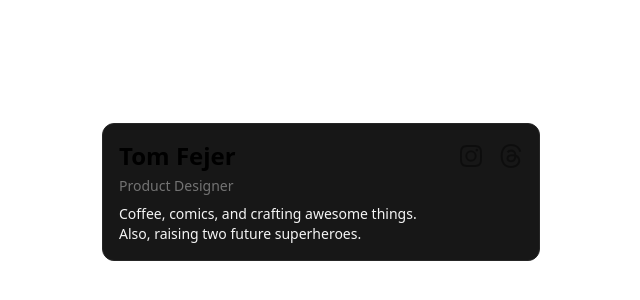
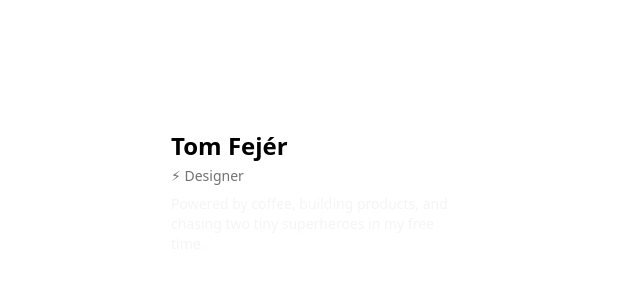
Before and after one commit to tomfejer/blog, a Next.js app: page / in a window 1280 px wide. Shown: the part 208-508 px from the top of the page, without its empty margins (319-959 px from the left). Built offline with nearby package versions, Linux system fonts and the light colour scheme.

Commit message:
simplify

```diff
--- a/app/page.tsx
+++ b/app/page.tsx
@@ -5,25 +5,25 @@ import { InstagramIcon, ThreadsIcon, LinkedInIcon, UnsplashIcon } from './compon
 export default function Page() {
   return (
     <section className="absolute inset-0 flex items-center justify-center h-screen">
-      <TiltContainer>
-        <div className="p-4 m-4 bg-neutral-900 rounded-xl border border-neutral-800 min-w-[300px] flex gap-10 items-start justify-between hover:scale-105 transition-all duration-300 active:scale-95">
+      {/* <TiltContainer> */}
+        {/* <div className="p-4 m-4 bg-neutral-900 rounded-xl border border-neutral-800 min-w-[300px] flex gap-10 items-start justify-between hover:scale-105 transition-all duration-300 active:scale-95"> */}
           <div>
             <h1 className="text-2xl font-bold">
-              Tom Fejer
+              Tom Fejér
             </h1>
             <p className="text-neutral-500 text-sm pt-1">
-              Product Designer
+            ⚡︎ Designer
             </p>
-            <p className='max-w-[300px] text-neutral-100 text-sm pt-2'>Coffee, comics, and crafting awesome things. Also, raising two future superheroes.</p>
+            <p className='max-w-[300px] text-neutral-100 text-sm pt-2'>Powered by coffee, building products, and chasing two tiny superheroes in my free time.</p>
           </div>
           <div>
             <div className="flex items-center gap-4 pt-1">
-              <a href="https://www.instagram.com/grotandthemob/" target="_blank" rel="noopener noreferrer" title="Instagram" className='opacity-40 hover:opacity-100 transition-opacity duration-300'>
+              {/* <a href="https://www.instagram.com/grotandthemob/" target="_blank" rel="noopener noreferrer" title="Instagram" className='opacity-40 hover:opacity-100 transition-opacity duration-300'>
                 <InstagramIcon />
-              </a>
-              <a href="https://www.threads.net/@grotandthemob" target="_blank" rel="noopener noreferrer" title="Threads" className='opacity-40 hover:opacity-100 transition-opacity duration-300'>
+              </a> */}
+              {/* <a href="https://www.threads.net/@grotandthemob" target="_blank" rel="noopener noreferrer" title="Threads" className='opacity-40 hover:opacity-100 transition-opacity duration-300'>
                 <ThreadsIcon />
-              </a>
+              </a> */}
               {/* <a href="https://www.linkedin.com/in/tomfejer/" target="_blank" rel="noopener noreferrer" title="LinkedIn" className='opacity-40 hover:opacity-100 transition-opacity duration-300'>
                 <LinkedInIcon />
               </a>
@@ -32,8 +32,8 @@ export default function Page() {
               </a> */}
             </div>
           </div>
-        </div>
-      </TiltContainer>
+        {/* </div> */}
+      {/* </TiltContainer> */}
       {/* <div className="my-8"> */}
       {/* <BlogPosts /> */}
       {/* </div> */}
```
